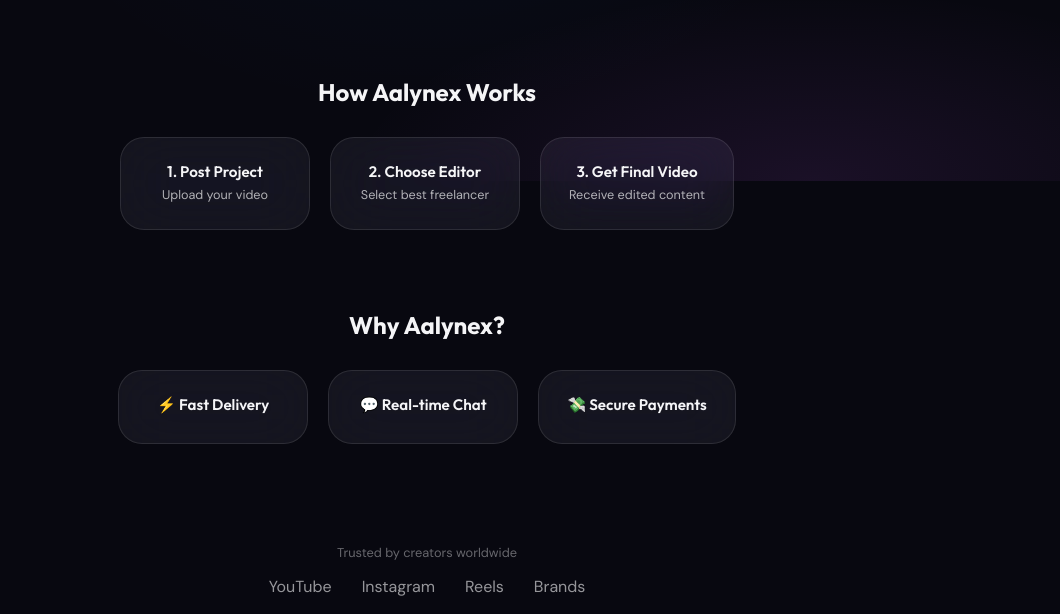
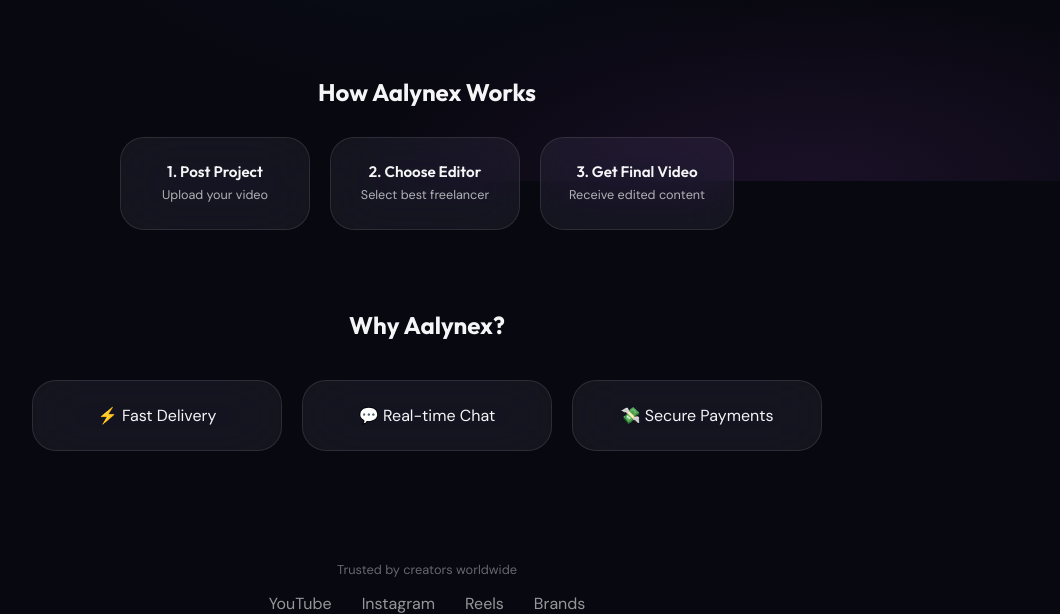
Before and after one commit to vasugit-0457/updvasu, a plain HTML site: page index.html in a window 1280 px wide. Shown: the part 619-1233 px from the top of the page, without its empty margins (213-1273 px from the left). Drawn offline with nearby package versions, Linux system fonts and the light colour scheme; a web font is replaced by a local one.

Commit message:
Update index.html

```diff
--- a/index.html
+++ b/index.html
@@ -578,22 +578,29 @@
 <div style="margin-top:80px; text-align:center;">
   <h2 style="font-family:'Outfit'; margin-bottom:30px;">Why Aalynex?</h2>
 
-  <div style="display:flex; justify-content:center; gap:20px; flex-wrap: wrap;">
-
-    <div class="role-card">
-      <h3>⚡ Fast Delivery</h3>
-    </div>
-
-    <div class="role-card">
-      <h3>💬 Real-time Chat</h3>
-    </div>
-
-    <div class="role-card">
-      <h3>💸 Secure Payments</h3>
+  <div style="
+    display:flex;
+    gap:20px;
+    justify-content:center;
+    overflow-x:auto;
+    padding:10px;
+    scroll-snap-type:x mandatory;
+  ">
+
+    <div class="role-card" style="min-width:250px; scroll-snap-align:center;">
+      ⚡ Fast Delivery
+    </div>
+
+    <div class="role-card" style="min-width:250px; scroll-snap-align:center;">
+      💬 Real-time Chat
+    </div>
+
+    <div class="role-card" style="min-width:250px; scroll-snap-align:center;">
+      💸 Secure Payments
     </div>
 
   </div>
-  </div>
+</div>
 </div>
 
   <div style="margin-top:60px; text-align:center;">
```
